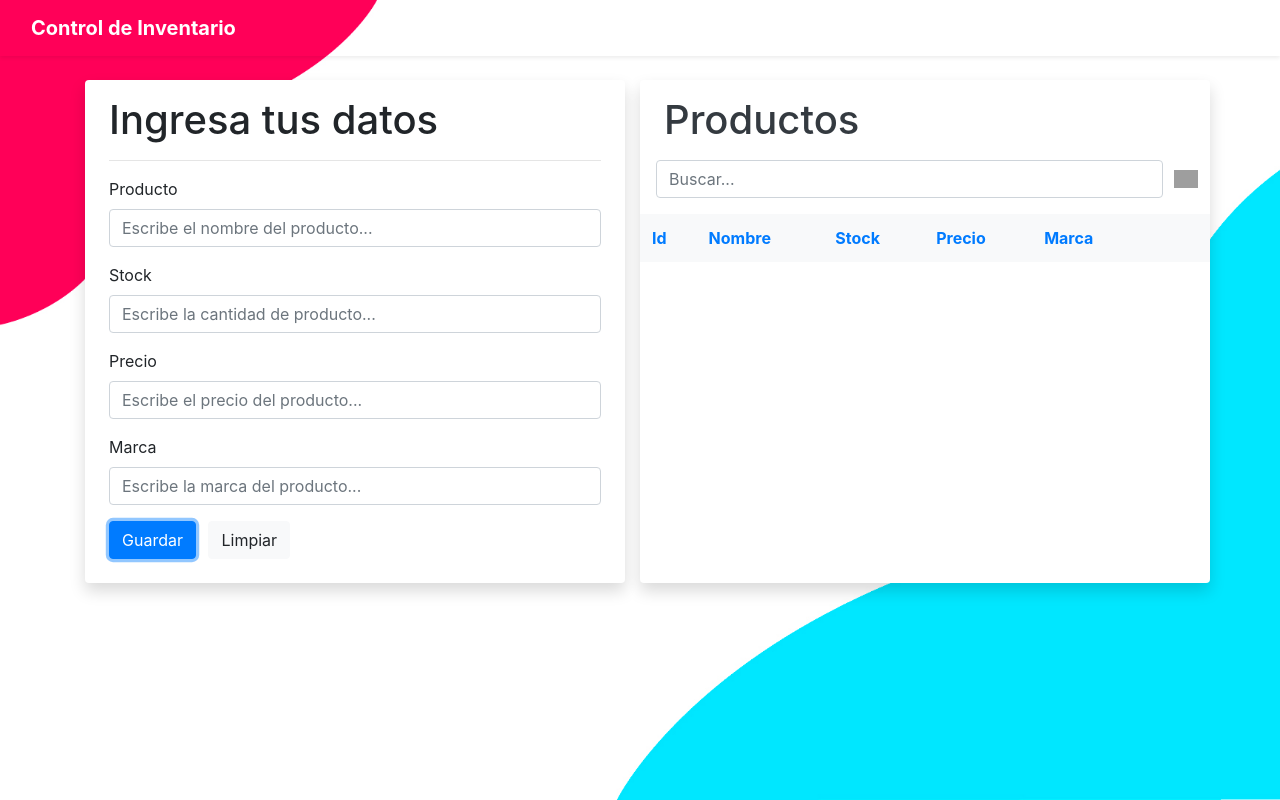
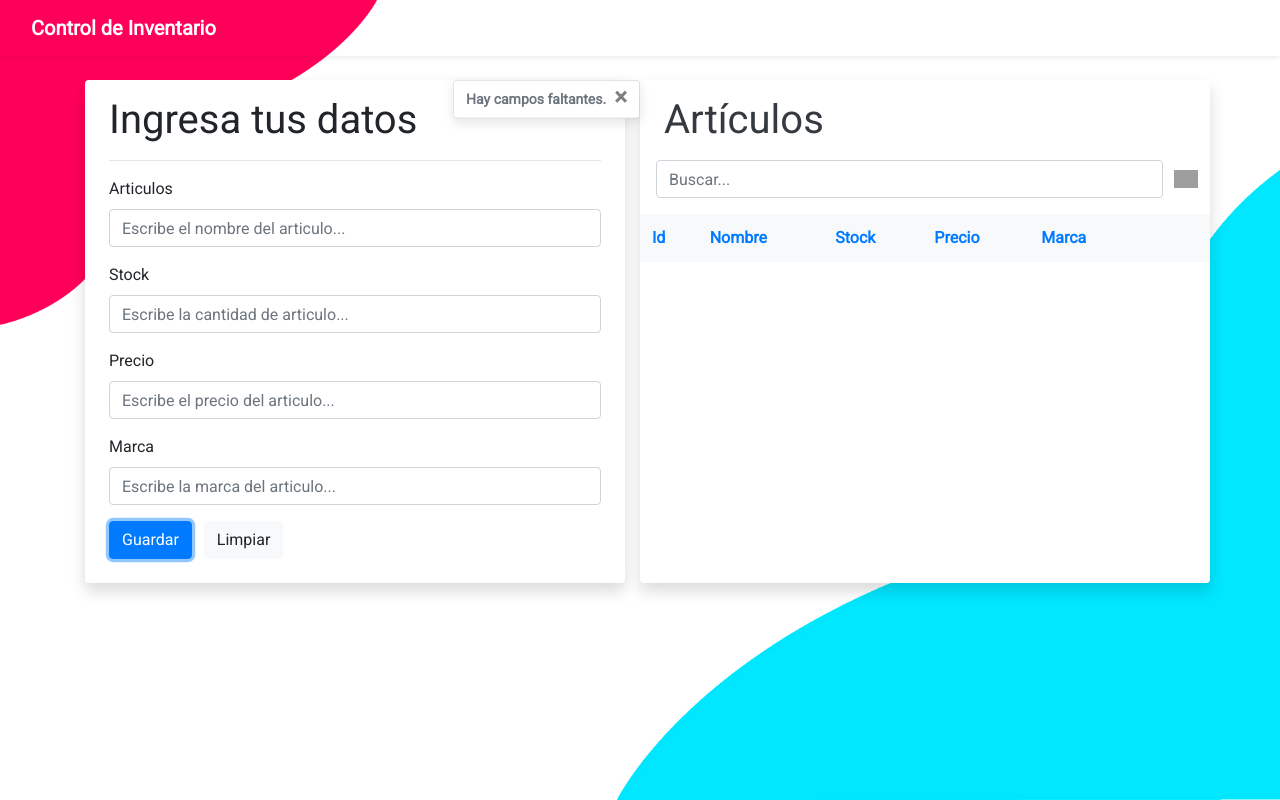
Before and after one commit to LPMendoza/primerpwa, a plain HTML site: page index.html in a window 1280 px wide. Both pictures are taken after a click on the button "Guardar". Drawn offline with nearby package versions, Linux system fonts and the light colour scheme; grey boxes are pictures that could not be loaded.

Commit message:
Final version

```diff
--- a/css/style.css
+++ b/css/style.css
@@ -1,7 +1,9 @@
+@import url('https://fonts.googleapis.com/css?family=Roboto&display=swap');
 body {
     background: url('../img/b1.jpg');
     background-attachment: fixed;
     background-size: cover;
+    font-family: 'Roboto';
 }
 
 .contTable::-webkit-scrollbar-track {
@@ -20,3 +22,7 @@ body {
 .contTable::-webkit-scrollbar-thumb:hover {
     background: rgba(0, 0, 0, 0.3);
 }
+
+.invalid {
+    border-color: red;
+}
--- a/index.html
+++ b/index.html
@@ -41,24 +41,24 @@
                     <h1>Ingresa tus datos</h1>
                     <hr>
                     <div class="form-group">
-                        <label for="name">Producto</label>
+                        <label for="name">Articulos</label>
                         <input type="text" tabindex="1" class="form-control" name="name" id="name"
-                            placeholder="Escribe el nombre del producto...">
+                            placeholder="Escribe el nombre del articulo...">
                     </div>
                     <div class="form-group">
                         <label for="stock">Stock</label>
                         <input type="number" tabindex="2" class="form-control" name="stock"
-                            placeholder="Escribe la cantidad de producto..." id="stock">
+                            placeholder="Escribe la cantidad de articulo..." id="stock">
                     </div>
                     <div class="form-group">
                         <label for="price">Precio</label>
                         <input type="number" tabindex="3" class="form-control" name="price"
-                            placeholder="Escribe el precio del producto..." id="price">
+                            placeholder="Escribe el precio del articulo..." id="price">
                     </div>
                     <div class="form-group">
                         <label for="brand">Marca</label>
                         <input type="text" tabindex="4" class="form-control" name="brand" id="brand"
-                            placeholder="Escribe la marca del producto...">
+                            placeholder="Escribe la marca del articulo...">
                     </div>
                     <button id="btnGuardar" tabindex="5" class="btn btn-primary d-inline-block">Guardar</button>
                     <button id="btnLimpiar" tabindex="5" class="btn btn-light d-inline-block mx-2">Limpiar</button>
@@ -77,7 +77,7 @@
             </div>
             <div class="col-12 col-md-9 col-lg-6 bg-white shadow mb-3 px-0 pt-3 pb-4 contTable table-responsive rounded"
                 style="max-height: 700px !important; overflow: auto;">
-                <h1 class="px-4 text-dark my-0">Productos</h1>
+                <h1 class="px-4 text-dark my-0">Artículos</h1>
                 <div class="input-group">
                     <input class="form-control pr-0 ml-3 mt-3 mb-3 rounded" id="txtSearch" type="search"
                         placeholder="Buscar..." aria-label="Search">
--- a/js/Controller.js
+++ b/js/Controller.js
@@ -160,11 +160,21 @@ class Controller {
         }
     }
 
-    valid() {
+    valid(name, stock, price, brand) {
+
+        let exp = /^\d+$/;
         if (name.value == "" || stock.value == null || price.value == null || brand.value == "") {
-            alert("Hay campos faltantes");
+            document.getElementById('toastMS').textContent = "Hay campos faltantes."
+            $('#toast').toast('show');
             return false;
-        } else {
+        }
+        else if ((!(exp.test(price.value))) || (!(exp.test(stock.value)))) {
+            document.getElementById('toastMS').textContent = "Campos invalidos."
+            $('#toast').toast('show');
+        }
+
+        else {
+
             return true;
         }
     }
```
